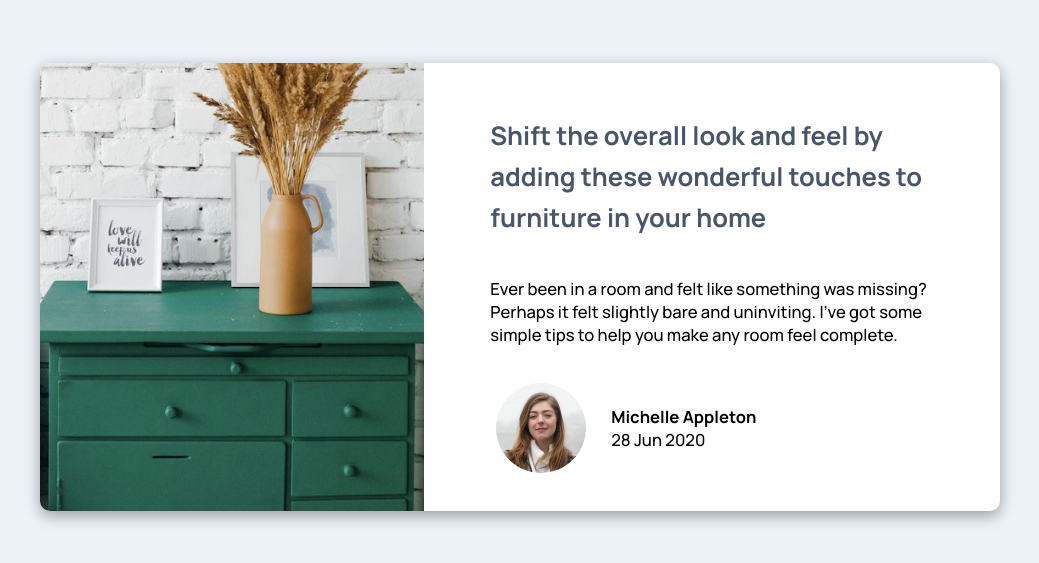
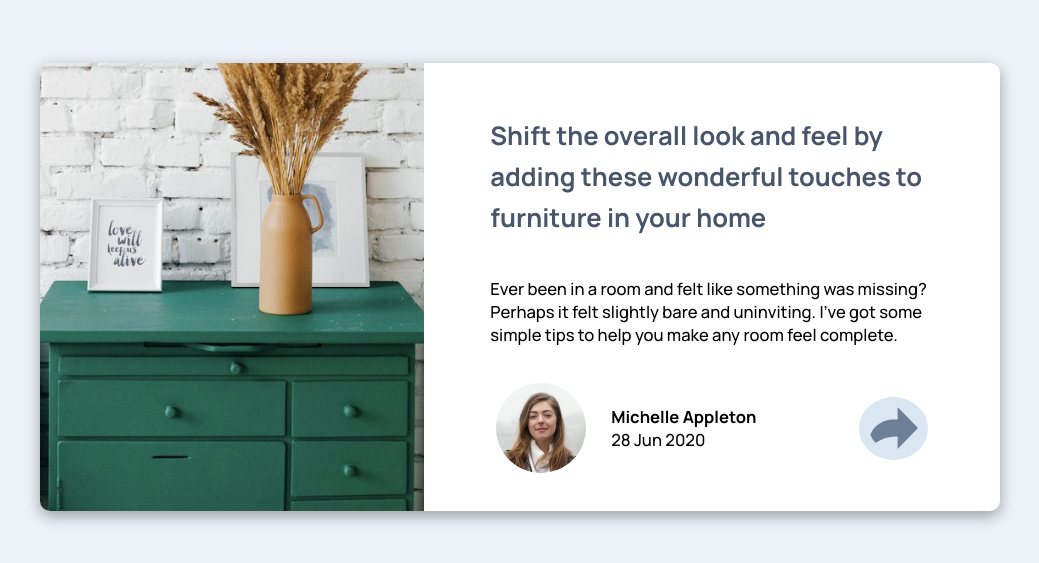
Before and after one commit to mauger1998/social-share-article, a plain HTML site: page index.html in a window 1280 px wide. Shown: the part 113-676 px from the top of the page, without its empty margins (120-1159 px from the left). Drawn offline with Linux system fonts and the light colour scheme.

Commit message:
Add share icon and position correctly

```diff
--- a/index.html
+++ b/index.html
@@ -34,7 +34,9 @@
         <div class="name-date">
           <p class="name"> Michelle Appleton </p>
           <p>28 Jun 2020</p>
+
         </div>
+        <img id="share" src="images/icon-share.svg" alt="">
 
       </div>
 
--- a/style.css
+++ b/style.css
@@ -76,3 +76,9 @@ div > img {
     gap:2vw;
     align-items: center;
 }
+
+#share {
+    width: 6vw;
+    background-color:hsl(210, 46%, 90%);
+    padding:0.8vw;
+}
```
